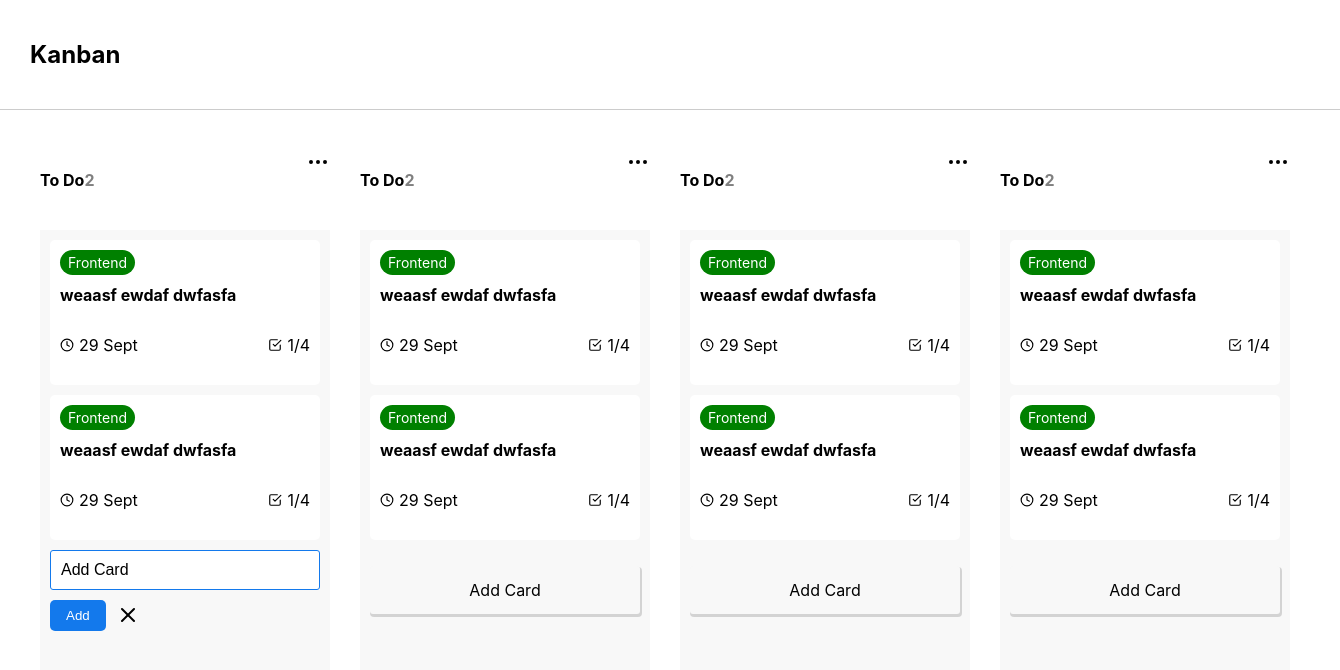
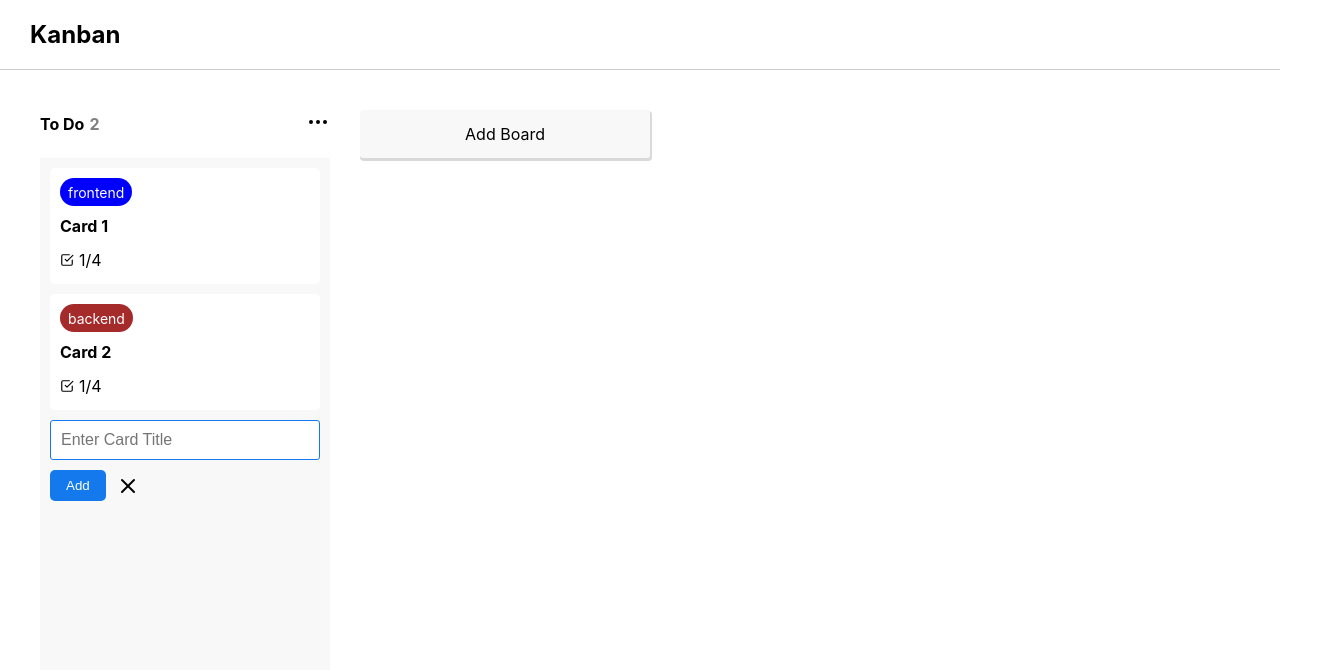
Before and after one commit to Pratyush1506/kanban, a React (Create React App) app: page / in a window 1280 px wide. Both pictures are taken after a click on the element "Add Card". Shown: the top 670 px of the page, 1340 px wide, since content can reach past the window. Built offline with nearby package versions, Linux system fonts and the light colour scheme.

Commit message:
add and remove functionality added

```diff
--- a/src/App.css
+++ b/src/App.css
@@ -40,3 +40,18 @@
     display: flex;
     gap: 30px;
 }
+
+.app-boards-board{
+    width: 290px;
+    min-width: 290px;
+}
+
+.app-boards-board-add{
+    background-color: #fff;
+    border-radius: 5px;
+    box-shadow: 1px 2px 0 1px rgba(0, 0, 0, 0.15);
+}
+
+.app-boards-board-add:hover{
+    box-shadow: 1px 2px 0 1px #ccc;
+}
--- a/src/App.js
+++ b/src/App.js
@@ -1,8 +1,90 @@
-import React from 'react';
+import React, { useState } from 'react';
 import './App.css';
 import Board from './Components/Board/Board';
+import Editable from './Components/Editable/Editable';
 
 function App() {
+  const [boards, setBoards] = useState([
+    {
+      id: Date.now() + Math.random()*2,
+      title: "To Do",
+      cards: [
+        {
+          id: Date.now() + Math.random(),
+          title: "Card 1",
+          tasks: [],
+          labels: [
+            {
+              text: "frontend",
+              color: "blue"
+            },
+          ],
+          desc: "basjdnsakdjb",
+          date: "",
+        },
+        {
+          id: Date.now() + Math.random(),
+          title: "Card 2",
+          tasks: [],
+          labels: [ {
+              text: "backend",
+              color: "brown"
+            },
+          ],
+          desc: "basjdnsakdjb",
+          date: "",
+        }
+      ],
+    },
+  ]);
+
+  const addCard = (title,bid) => {
+    const card = {
+      id: Date.now() + Math.random(),
+      title,
+      labels: [],
+      tasks: [],
+      date: "",
+      desc: "",
+    };
+
+    const index = boards.findIndex((item) => item.id === bid)
+    if(index<0) return;
+
+    const tempBoards = [...boards];
+    tempBoards[index].cards.push(card);
+    setBoards(tempBoards);
+
+  };
+
+  const removeCard = (cid, bid)=> {
+    const bIndex = boards.findIndex((item) => item.id === bid);
+    if(bIndex<0) return;
+
+    const cIndex = boards[bIndex].cards.findIndex((item) => item.id === cid);
+    if(cIndex<0) return;
+
+    const tempBoards = [...boards];
+    tempBoards[bIndex].cards.splice(cIndex,1)
+    setBoards(tempBoards);
+  };
+
+  const addBoard = (title) => {
+    setBoards([...boards,
+    {
+      id: Date.now() + Math.random(),
+      title,
+      cards: [],
+    },
+    ]);
+  };
+
+  const removeBoard = (bid)=>{
+    const tempBoards = boards.filter(item=>item.id !== bid);
+    setBoards(tempBoards);
+  }
+
+
   return (
     <div className="App">
       <div className="app-navbar">
@@ -10,10 +92,25 @@ function App() {
       </div>
       <div className="app-outer">
         <div className="app-boards">
-          <Board/>
-          <Board/>
-          <Board/>
-          <Board/>
+          {
+            boards.map((item)=>(
+              <Board
+              key={item.id}
+              board={item}
+              removeBoard = {removeBoard}
+              addCard = {addCard}
+              removeCard = {removeCard}
+               />
+            ))
+          }
+          <div className='app-boards-board'>
+            <Editable
+              displayClass="app-boards-board-add"
+              text="Add Board"
+              placeholder="Enter board title"
+              onSubmit={(value) => addBoard(value)}
+              / >
+          </div>
         </div>
       </div>
     </div>
--- a/src/Components/Board/Board.css
+++ b/src/Components/Board/Board.css
@@ -10,11 +10,29 @@
     display: flex;
 }
 
+
+.board-top-more{
+    position: relative;
+}
+
+.board-dropdown p {
+    cursor: pointer;
+}
+
+.board-dropdown{
+    background-color: white;
+    width: 130px;
+    padding: 10px;
+    border-radius: 3px;
+    box-shadow: 1px 0 20px rgba(0, 0, 0, 0.05);
+}
+
 .board-top-title{
     flex:1;
     display: flex;
     align-items: center;
     font-weight: bold;
+    gap: 5px;
 }
 
 .board-top-title span{
--- a/src/Components/Board/Board.js
+++ b/src/Components/Board/Board.js
@@ -1,25 +1,42 @@
-import React from 'react'
+import React, { useState } from 'react'
 import './Board.css'
 import { MoreHorizontal } from 'react-feather'
 import Card from '../Card/Card'
 import Editable from '../Editable/Editable'
+import Dropdown from '../Dropdown/Dropdown'
 
-function Board() {
+function Board(props) {
+
+  const [showDropdown, setShowDropdown] = useState(false);
+
   return (
     <div className='board'>
       <div className='board-top'>
         <p className="board-top-title">
-        To Do <span>2</span>
+          {props.board?.title} <span> {` ${props.board?.cards?.length}`} </span>
         </p>
-        <MoreHorizontal />
+        <div className="board-top-more" onClick={() => setShowDropdown(true)}>
+          <MoreHorizontal />
+          {showDropdown && (
+            <Dropdown onClose={()=> setShowDropdown(false)} >
+              <div className="board-dropdown">
+                <p onClick={()=>props.removeBoard(props.board?.id)}>Delete Board</p>
+              </div>
+            </Dropdown>
+          )}
+        </div>
       </div>
       <div className="board-cards custom-scroll">
-        <Card/>
-        <Card/>
+        {
+          props.board?.cards.map((item)=>(
+            <Card key={item.id} card={item} removeCard={props.removeCard} boardId = {props.board?.id} />
+          ))
+        }
         <Editable
           displayClass = "board-card-add"
           text="Add Card"
           placeholder="Enter Card Title"
+          onSubmit = {(value)=>props.addCard(value, props.board?.id)}
         />
       </div>
     </div>
--- a/src/Components/Card/Card.css
+++ b/src/Components/Card/Card.css
@@ -47,3 +47,19 @@
     height: 14px;
     width: 14px;
 }
+
+.card-top-more{
+    position: relative;
+    cursor: pointer;
+}
+.card-dropdown p {
+    cursor: pointer;
+}
+
+.card-dropdown{
+    background-color: white;
+    width: 130px;
+    padding: 10px;
+    border-radius: 3px;
+    box-shadow: 1px 0 20px rgba(0, 0, 0, 0.05);
+}
--- a/src/Components/Card/Card.js
+++ b/src/Components/Card/Card.js
@@ -2,22 +2,48 @@ import React from 'react'
 import './Card.css'
 import { CheckSquare, Clock, MoreHorizontal } from 'react-feather'
 import Chip from '../Chip/Chip'
+import Dropdown from '../Dropdown/Dropdown'
+import { useState } from 'react'
 
-function Card() {
+function Card(props) {
+
+const [showDropdown, setShowDropdown] = useState(false);
   return (
-    <div className='card'>
+    <div className='card'
+        draggable
+    >
         <div className="card-top">
-            <div className="card-labels">
-                <Chip text="Frontend" color="green" />
+            <div className="card-top-labels">
+                {
+                    props.card?.labels?.map((item,index)=>(
+                        <Chip key={index} text={item.text} color={item.color} />
+                    ))
+                }
+
             </div>
-            <MoreHorizontal/>
+            <div className="card-top-more" onClick={() => setShowDropdown(true)}>
+                <MoreHorizontal />
+                {showDropdown && (
+                    <Dropdown onClose={()=> setShowDropdown(false)} >
+                    <div className="card-dropdown">
+                        <p onClick={()=>{
+                            props.removeCard(props.card?.id, props.boardId)
+                        }} >Delete Card</p>
+                    </div>
+                    </Dropdown>
+                )}
+            </div>
         </div>
-        <div className="card-title">weaasf ewdaf dwfasfa</div>
+        <div className="card-title"> {props.card?.title} </div>
         <div className="card-footer">
-            <p>
-                <Clock/>
-                29 Sept
-            </p>
+            {
+                props.card?.date &&(
+                <p>
+                    <Clock/>
+                    {props.card?.date}
+                </p>
+            )}
+
             <p>
                 <CheckSquare />
                 1/4
--- /dev/null
+++ b/src/Components/Dropdown/Dropdown.js
@@ -0,0 +1,32 @@
+import React, { useEffect, useRef } from 'react'
+
+function Dropdown(props) {
+    const dropdownRef = useRef();
+
+    const handleClick=(event)=>{
+        if(dropdownRef && !dropdownRef?.current?.contains(event.target)){
+            if(props.onClose) props.onClose();
+        }
+    };
+
+    useEffect(()=>{
+        document.addEventListener('click', handleClick, {capture: true});
+
+        return()=>{
+            document.removeEventListener('click', handleClick, {capture: true});
+        }
+    })
+
+  return (
+    <div  ref={dropdownRef} className='dropdown'
+    style={{
+        position: "absolute",
+        top: "100%",
+        right: "0"
+    }}
+    >
+    {props.children}</div>
+  )
+}
+
+export default Dropdown
--- a/src/Components/Editable/Editable.js
+++ b/src/Components/Editable/Editable.js
@@ -1,8 +1,12 @@
 import React, { useState } from 'react'
 import './Editable.css'
 import { X } from 'react-feather'
+
+
 function Editable(props) {
-  const [showEdit, setShowEdit] = useState(false)
+  const [showEdit, setShowEdit] = useState(false);
+  const [inputValue, setInputValue] = useState("")
+
   return (
     <div className='edittable'>
 
@@ -11,11 +15,16 @@ function Editable(props) {
         <form className={`editable-edit ${props.editClass || "" } `}
         onSubmit={(event)=>{
           event.preventDefault()
-          if(props.onSubmit)props.onSubmit()
+          if(props.onSubmit)props.onSubmit(inputValue);
+          setShowEdit(false);
+          setInputValue("");
         }}
         >
-            <input type="text"
-            defaultValue={props.text}
+            <input
+            autoFocus
+            type="text"
+            value={inputValue}
+            onChange={(e)=>setInputValue(e.target.value)}
             placeholder={props.placeholder || "Enter item"}
             />
             <div className='editable-edit-footer'>
--- a/src/index.css
+++ b/src/index.css
@@ -1,4 +1,4 @@
-:*{
+*{
   margin: 0;
   padding: 0;
   box-sizing: border-box;
```
Also changed, not shown: src/Components/Dropdown/Dropdown.css (added).
